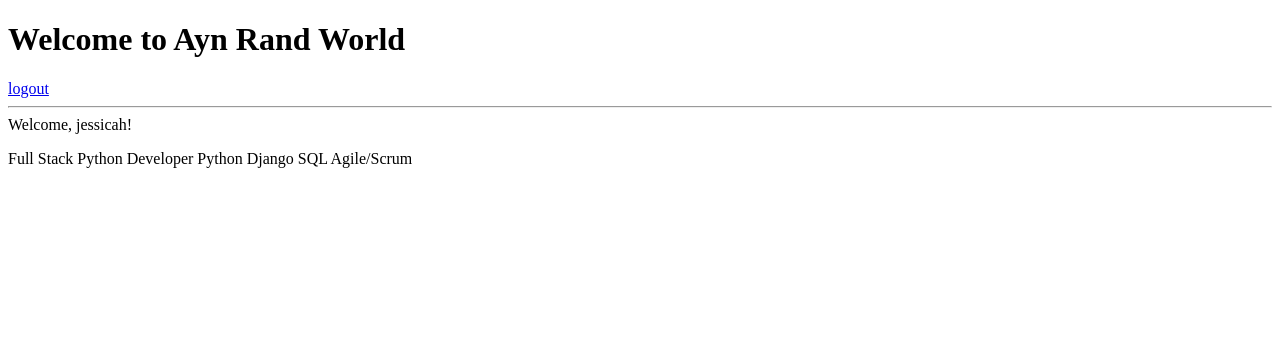
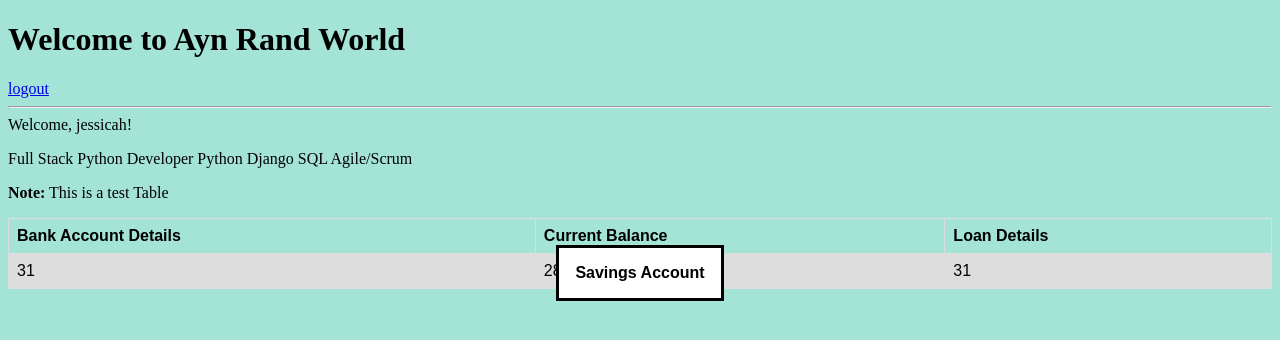
Before and after one commit to devopskeshav/MyFirstWebProject, a Django app: page / in a window 1280 px wide. Shown: the top 340 px of the page. Run offline with Django 3.2, Linux system fonts and the light colour scheme; a user stored in the database is signed in.

Commit message:
TableUpdate

```diff
--- a/mysite/templates/home.html
+++ b/mysite/templates/home.html
@@ -1,14 +1,41 @@
 {% extends 'base.html' %}
 
 {% block content %}
-  <body bgcolor="white"
+  <body bgcolor="#A3E4D7"
   <h2>Welcome, {{ user.username }}!</h2>
+
   <p>Full Stack Python Developer
      Python
      Django
      SQL
      Agile/Scrum
      </p>
+
+<style>
+table, th, td {
+    border: 1px solid black;
+}
+</style>
+</head>
+<body>
+
+<p><b>Note:</b> This is a test Table</p>
+
+<table>
+  <tr>
+    <th>Bank Account Details <dialog open>Savings Account</dialog></th>
+    <th>Current Balance</th>
+    <th>Loan Details</th>
+  </tr>
+  <tr>
+    <td>31</td>
+    <td>28</td>
+    <td>31</td>
+  </tr>
+</table>
+
+
+
   <!DOCTYPE html>
 <html>
 <head>
```
Also changed, not shown: db.sqlite3.
